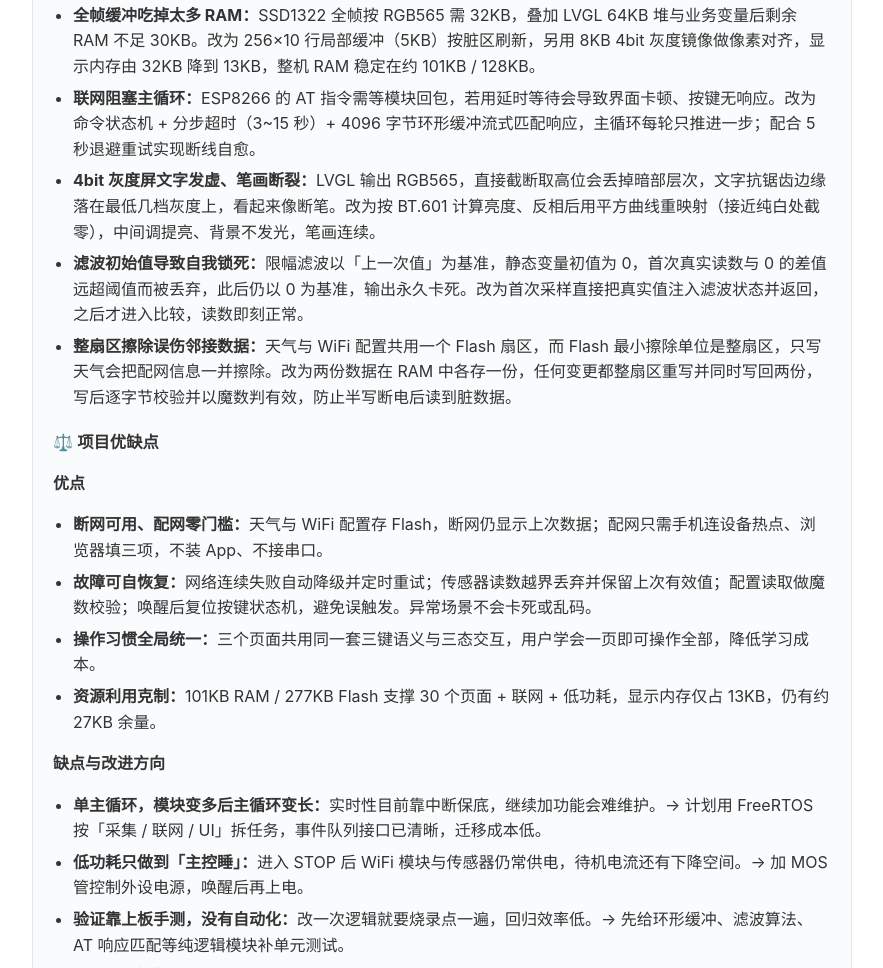
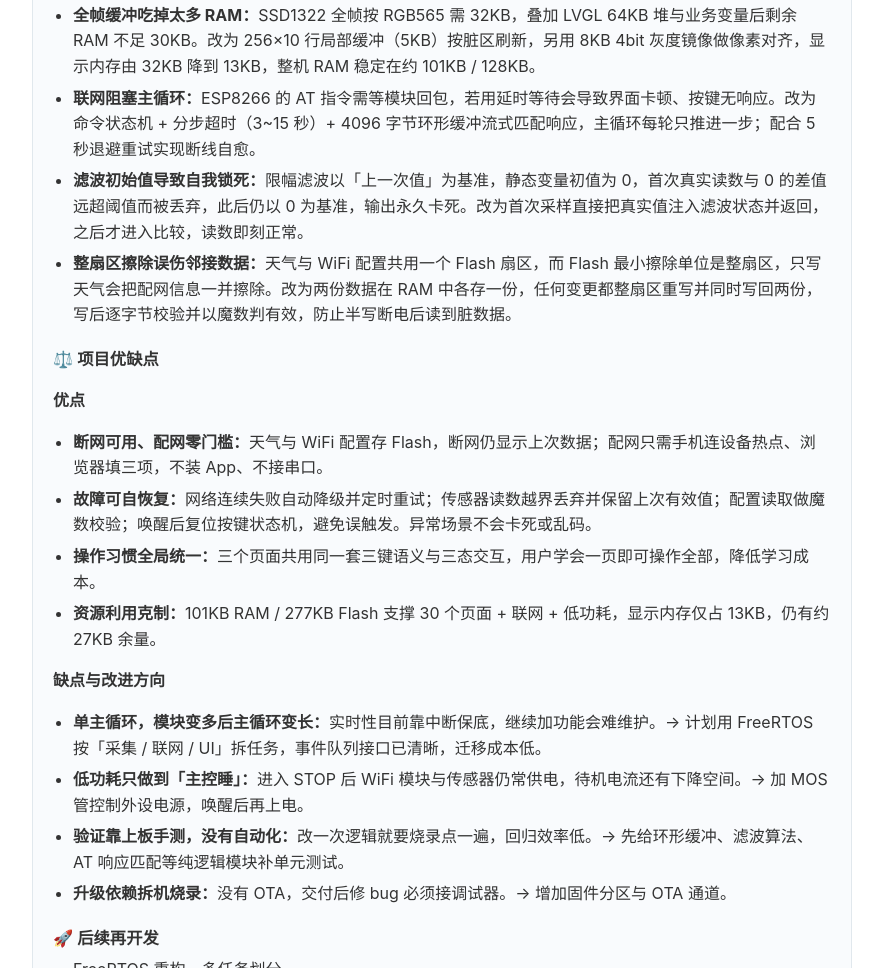
Before and after one commit to xiaoyao12346/xiaoyao12346.github.io, a plain HTML site: page index.html in a window 1280 px wide. Shown: the part 2065-3033 px from the top of the page, without its empty margins (198-1081 px from the left). Drawn offline with Linux system fonts and the light colour scheme.

Commit message:
Update index.html

```diff
--- a/index.html
+++ b/index.html
@@ -515,7 +515,6 @@
                 <ul>
                     <li><b>全帧缓冲吃掉太多 RAM：</b>SSD1322 全帧按 RGB565 需 32KB，叠加 LVGL 64KB 堆与业务变量后剩余 RAM 不足 30KB。改为 256×10 行局部缓冲（5KB）按脏区刷新，另用 8KB 4bit 灰度镜像做像素对齐，显示内存由 32KB 降到 13KB，整机 RAM 稳定在约 101KB / 128KB。</li>
                     <li><b>联网阻塞主循环：</b>ESP8266 的 AT 指令需等模块回包，若用延时等待会导致界面卡顿、按键无响应。改为命令状态机 + 分步超时（3~15 秒）+ 4096 字节环形缓冲流式匹配响应，主循环每轮只推进一步；配合 5 秒退避重试实现断线自愈。</li>
-                    <li><b>4bit 灰度屏文字发虚、笔画断裂：</b>LVGL 输出 RGB565，直接截断取高位会丢掉暗部层次，文字抗锯齿边缘落在最低几档灰度上，看起来像断笔。改为按 BT.601 计算亮度、反相后用平方曲线重映射（接近纯白处截零），中间调提亮、背景不发光，笔画连续。</li>
                     <li><b>滤波初始值导致自我锁死：</b>限幅滤波以「上一次值」为基准，静态变量初值为 0，首次真实读数与 0 的差值远超阈值而被丢弃，此后仍以 0 为基准，输出永久卡死。改为首次采样直接把真实值注入滤波状态并返回，之后才进入比较，读数即刻正常。</li>
                     <li><b>整扇区擦除误伤邻接数据：</b>天气与 WiFi 配置共用一个 Flash 扇区，而 Flash 最小擦除单位是整扇区，只写天气会把配网信息一并擦除。改为两份数据在 RAM 中各存一份，任何变更都整扇区重写并同时写回两份，写后逐字节校验并以魔数判有效，防止半写断电后读到脏数据。</li>
                 </ul>
```
